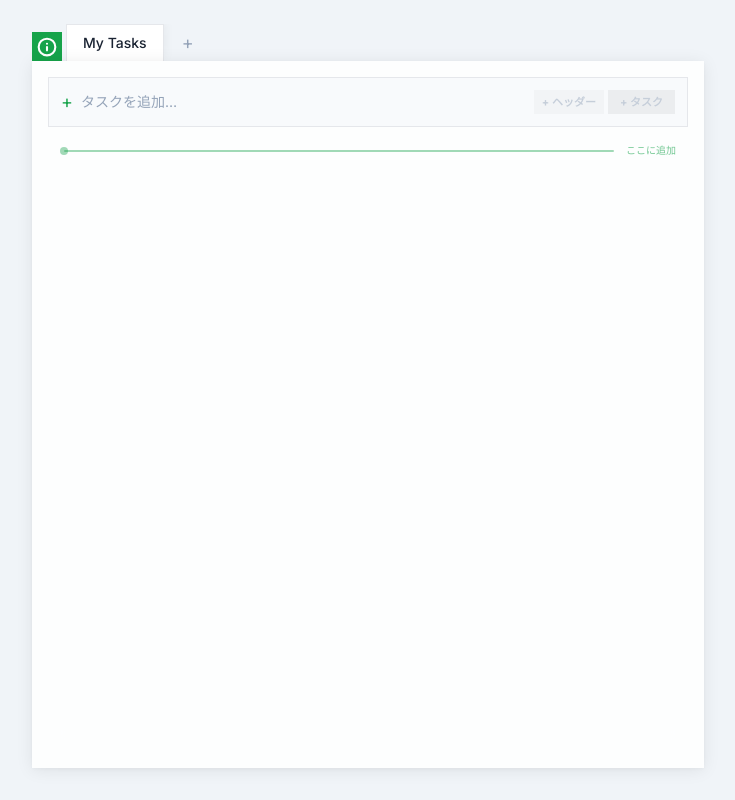
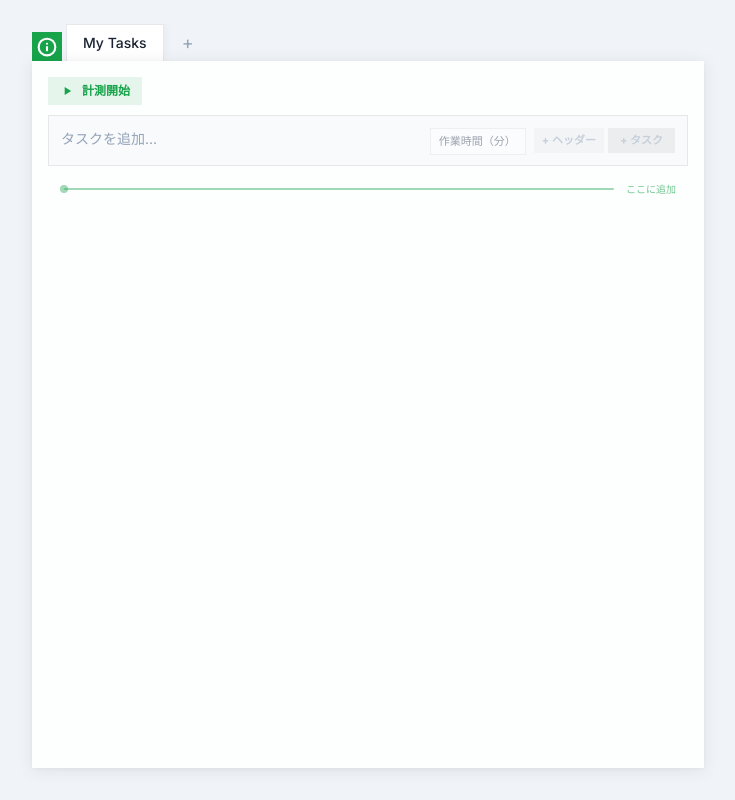
Before and after one commit to yuya-dot-is/local-todo, a React (Vite) app: page / in a window 1280 px wide. Shown: the whole page, without its empty margins (272-1007 px from the left). Built offline with nearby package versions, Linux system fonts and the light colour scheme; the HTML template or start-up script is replaced by a standard one; a web font is replaced by a local one.

Commit message:
feat: add stopwatch functionality and task time estimation support to TodoList and TodoItem components

```diff
--- a/src/components/TodoItem.tsx
+++ b/src/components/TodoItem.tsx
@@ -1,4 +1,4 @@
-import { useState, useRef, useEffect, useCallback } from 'react'
+import { useState, useRef, useEffect, useCallback, useMemo } from 'react'
 import { motion, AnimatePresence, useAnimation, Reorder } from 'framer-motion'
 import { useTodoStore } from '../store/useTodoStore'
 import type { TodoItem as TodoItemType } from '../types'
@@ -114,13 +114,60 @@ export default function TodoItem({
   allTodos,
   index,
 }: Props) {
-  const { toggleTodo, editTodo, deleteTodo, toggleRole } = useTodoStore()
+  const { toggleTodo, editTodo, deleteTodo, toggleRole, stopwatchActive, stopwatchPaused, stopwatchStartTime, stopwatchAccumulatedTime } = useTodoStore()
   const [editing, setEditing] = useState(false)
   const [editValue, setEditValue] = useState(item.title)
+  const [editEstimate, setEditEstimate] = useState(item.estimate || '')
   const [justChecked, setJustChecked] = useState(false)
   const [isDeleting, setIsDeleting] = useState(false)
-  const inputRef = useRef<HTMLInputElement>(null)
+  const [elapsed, setElapsed] = useState(0)
+  const inputRef = useRef<HTMLInputElement | HTMLTextAreaElement>(null)
   const checkControls = useAnimation()
+
+  const isActiveTimerTask = useCallback(() => {
+    if (!stopwatchActive || item.checked || item.isHeader || item.isCaret) return false
+    const firstUnchecked = allTodos?.find(t => !t.checked && !t.isHeader && !t.isCaret)
+    return firstUnchecked?.id === item.id
+  }, [stopwatchActive, item.checked, item.isHeader, item.isCaret, allTodos, item.id])()
+
+  useEffect(() => {
+    if (!isActiveTimerTask || (!stopwatchStartTime && !stopwatchAccumulatedTime)) {
+      setElapsed(0)
+      return
+    }
+
+    const update = () => {
+      const currentSession = stopwatchStartTime ? (Date.now() - stopwatchStartTime) : 0
+      setElapsed(Math.floor((stopwatchAccumulatedTime + currentSession) / 1000))
+    }
+
+    update()
+    if (!stopwatchPaused && stopwatchStartTime) {
+      const interval = setInterval(update, 1000)
+      return () => clearInterval(interval)
+    }
+  }, [isActiveTimerTask, stopwatchStartTime, stopwatchAccumulatedTime, stopwatchPaused])
+
+  const formatTime = (seconds: number) => {
+    const h = Math.floor(seconds / 3600)
+    const m = Math.floor((seconds % 3600) / 60)
+    const s = seconds % 60
+    return `${h.toString().padStart(2, '0')}:${m.toString().padStart(2, '0')}:${s.toString().padStart(2, '0')}`
+  }
+
+  const formatEstimate = (minStr: string) => {
+    const totalMinutes = parseInt(minStr || '0')
+    if (isNaN(totalMinutes) || totalMinutes <= 0) return ''
+    const h = Math.floor(totalMinutes / 60)
+    const m = totalMinutes % 60
+    return `${h.toString().padStart(2, '0')}:${m.toString().padStart(2, '0')}:00`
+  }
+
+  const isOverTime = useMemo(() => {
+    const estimateMinutes = parseInt(item.estimate || '0')
+    if (isNaN(estimateMinutes) || estimateMinutes <= 0) return false
+    return elapsed > estimateMinutes * 60
+  }, [item.estimate, elapsed])
 
   useEffect(() => {
     if (editing && inputRef.current) inputRef.current.select()
@@ -128,12 +175,20 @@ export default function TodoItem({
 
   // Update editValue when item title changes externally
   useEffect(() => {
-    if (!editing) setEditValue(item.title)
-  }, [item.title, editing])
+    if (!editing) {
+      setEditValue(item.title)
+      setEditEstimate(item.estimate || '')
+    }
+  }, [item.title, item.estimate, editing])
 
   const commitEdit = () => {
-    if (editValue.trim()) editTodo(tabId, item.id, editValue.trim())
-    else setEditValue(item.title)
+    const finalTitle = editValue.trim()
+    if (finalTitle) {
+      editTodo(tabId, item.id, finalTitle, item.isHeader ? '' : editEstimate.trim())
+    } else {
+      setEditValue(item.title)
+      setEditEstimate(item.estimate || '')
+    }
     setEditing(false)
   }
 
@@ -192,6 +247,7 @@ export default function TodoItem({
     <Reorder.Item
       value={item}
       id={item.id}
+      dragListener={!editing}
       className="group relative"
       initial={{ opacity: 0, y: 10, scale: 0.97 }}
       animate={isDeleting
@@ -262,26 +318,49 @@ export default function TodoItem({
 
           {/* title */}
           {editing ? (
-            <input
-              ref={inputRef}
+            <div className="flex-1 flex flex-col gap-1">
+              <textarea
+                ref={inputRef as any}
                 value={editValue}
                 onChange={(e) => setEditValue(e.target.value)}
                 onBlur={commitEdit}
                 onKeyDown={(e) => {
-                if (e.key === 'Enter') commitEdit()
+                  if (e.nativeEvent.isComposing) return
+                  if (e.key === 'Enter' && !e.shiftKey) {
+                    e.preventDefault()
+                    commitEdit()
+                  }
                   if (e.key === 'Escape') {
                     setEditValue(item.title)
+                    setEditEstimate(item.estimate || '')
                     setEditing(false)
                   }
                 }}
-              className="flex-1 bg-surface-2 px-2.5 py-1 text-sm text-ink
-                outline-none border border-accent/40 focus:border-accent shadow-sm"
+                rows={1}
+                className="w-full bg-surface-2 px-2.5 py-1 text-sm text-ink
+                  outline-none border border-accent/40 focus:border-accent shadow-sm resize-none leading-relaxed"
+                onInput={(e) => {
+                  const target = e.target as HTMLTextAreaElement
+                  target.style.height = 'auto'
+                  target.style.height = `${target.scrollHeight}px`
+                }}
               />
+              {!item.isHeader && (
+                <input
+                  value={editEstimate}
+                  onChange={(e) => setEditEstimate(e.target.value)}
+                  onBlur={commitEdit}
+                  placeholder="作業時間（分）"
+                  className="w-24 bg-surface-2 px-2 py-0.5 text-[10px] text-ink outline-none border border-black/5"
+                />
+              )}
+            </div>
           ) : (
+            <div className="flex-1 flex flex-col min-w-0">
               <span
                 onDoubleClick={() => setEditing(true)}
                 className={`
-                flex-1 leading-relaxed cursor-default select-none
+                  leading-relaxed cursor-default select-none line-clamp-3 whitespace-pre-wrap
                   transition-all duration-300
                   ${item.isHeader ? 'text-base font-bold' : 'text-sm'}
                   ${item.checked && !item.isHeader ? 'line-through opacity-50' : ''}
@@ -289,6 +368,21 @@ export default function TodoItem({
               >
                 {item.title || (item.isHeader ? '名称未設定ヘッダー' : '名称未設定タスク')}
               </span>
+            {!item.isHeader && (item.estimate || isActiveTimerTask) && (
+              <div className="flex items-center gap-2 mt-0.5">
+                {isActiveTimerTask && (
+                  <span className={`font-mono text-[10px] font-bold ${isOverTime ? 'text-red-500' : 'text-accent'}`}>
+                    {formatTime(elapsed)}
+                  </span>
+                )}
+                {item.estimate && (
+                  <span className="text-ink-faint text-[10px] italic">
+                    {formatEstimate(item.estimate)}
+                  </span>
+                )}
+              </div>
+            )}
+            </div>
           )}
 
           {item.isHeader && headerStats !== null && (
--- a/src/components/TodoList.tsx
+++ b/src/components/TodoList.tsx
@@ -10,22 +10,80 @@ interface Props {
 }
 
 export default function TodoList({ tabId, todos }: Props) {
-  const { addTodo, reorderTodos } = useTodoStore()
+  const { addTodo, reorderTodos, stopwatchActive, stopwatchPaused, setStopwatch, pauseStopwatch, resetStopwatch } = useTodoStore()
   const [inputValue, setInputValue] = useState('')
+  const [estimateValue, setEstimateValue] = useState('')
   const [focused, setFocused] = useState(false)
 
   const handleAdd = (isHeader: boolean = false) => {
     if (inputValue.trim()) {
-      addTodo(tabId, inputValue.trim(), isHeader)
+      addTodo(tabId, inputValue.trim(), isHeader, isHeader ? '' : estimateValue.trim())
       setInputValue('')
+      setEstimateValue('')
     }
   }
 
   return (
     <div className="flex flex-col gap-0.5">
+      {/* Stopwatch Toggle */}
+      <div className="mb-2 flex items-center gap-2">
+        {!stopwatchActive ? (
+          <button
+            onClick={() => setStopwatch(true)}
+            className="flex items-center gap-2 px-3 py-1.5 text-xs font-bold transition-all bg-accent/10 text-accent hover:bg-accent/20"
+          >
+            <svg width="14" height="14" viewBox="0 0 24 24" fill="currentColor">
+              <path d="M8 5v14l11-7z" />
+            </svg>
+            計測開始
+          </button>
+        ) : (
+          <>
+            <button
+              onClick={() => pauseStopwatch(!stopwatchPaused)}
+              className={`flex items-center gap-2 px-3 py-1.5 text-xs font-bold transition-all
+                ${stopwatchPaused ? 'bg-accent/10 text-accent hover:bg-accent/20' : 'bg-red-500 text-white shadow-sm'}`}
+            >
+              {stopwatchPaused ? (
+                <>
+                  <svg width="14" height="14" viewBox="0 0 24 24" fill="currentColor">
+                    <path d="M8 5v14l11-7z" />
+                  </svg>
+                  再開
+                </>
+              ) : (
+                <>
+                  <svg width="14" height="14" viewBox="0 0 24 24" fill="currentColor">
+                    <path d="M6 19h4V5H6v14zm8-14v14h4V5h-4z" />
+                  </svg>
+                  一時停止
+                </>
+              )}
+            </button>
+            <button
+              onClick={resetStopwatch}
+              className="flex items-center gap-2 px-3 py-1.5 text-xs font-bold transition-all bg-black/5 text-ink-muted hover:bg-black/10"
+              title="リセット"
+            >
+              <svg width="14" height="14" viewBox="0 0 24 24" fill="none" stroke="currentColor" strokeWidth="2.5" strokeLinecap="round" strokeLinejoin="round">
+                <path d="M23 4v6h-6M1 20v-6h6" />
+                <path d="M3.51 9a9 9 0 0 1 14.85-3.36L23 10M1 14l4.64 4.36A9 9 0 0 0 20.49 15" />
+              </svg>
+              リセット
+            </button>
+            <button
+              onClick={() => setStopwatch(false)}
+              className="flex items-center gap-2 px-3 py-1.5 text-xs font-bold transition-all bg-black text-white hover:bg-black/80"
+            >
+              停止
+            </button>
+          </>
+        )}
+      </div>
+
       <div
         className={`
-          mb-3 flex items-center gap-2 px-3 py-2.5
+          mb-3 flex items-start gap-2 px-3 py-2.5
           border transition-all duration-200
           ${focused
             ? 'border-accent/40 bg-accent/4 shadow-sm'
@@ -33,19 +91,38 @@ export default function TodoList({ tabId, todos }: Props) {
           }
         `}
       >
-        <span className="text-accent text-lg select-none font-light">+</span>
-        <input
+        <textarea
           value={inputValue}
           onChange={(e) => setInputValue(e.target.value)}
           onFocus={() => setFocused(true)}
           onBlur={() => setFocused(false)}
           onKeyDown={(e) => {
-            if (e.key === 'Enter') handleAdd(false)
+            if (e.nativeEvent.isComposing) return
+            if (e.key === 'Enter' && !e.shiftKey) {
+              e.preventDefault()
+              handleAdd(false)
+            }
           }}
           placeholder="タスクを追加…"
-          className="flex-1 bg-transparent text-sm text-ink placeholder-ink-faint outline-none"
+          rows={1}
+          className="flex-1 bg-transparent text-sm text-ink placeholder-ink-faint outline-none resize-none py-0.5 leading-relaxed min-h-[1.5rem] max-h-[4.5rem]"
+          onInput={(e) => {
+            const target = e.target as HTMLTextAreaElement
+            target.style.height = 'auto'
+            target.style.height = `${target.scrollHeight}px`
+          }}
         />
-        <div className="flex items-center gap-1">
+
+        <input
+          value={estimateValue}
+          onChange={(e) => setEstimateValue(e.target.value)}
+          onFocus={() => setFocused(true)}
+          onBlur={() => setFocused(false)}
+          placeholder="作業時間（分）"
+          className="w-24 bg-white/50 text-[11px] text-ink px-2 py-1 border border-black/5 outline-none focus:border-accent/30 mt-0.5"
+        />
+
+        <div className="flex items-center gap-1 mt-0.5">
           <button
             onMouseDown={(e) => e.preventDefault()}
             onClick={() => handleAdd(true)}
--- a/src/store/useTodoStore.ts
+++ b/src/store/useTodoStore.ts
@@ -21,8 +21,39 @@ export const useTodoStore = create<TodoStore>()(
       tabs: [defaultTab()],
       activeTabIndex: 0,
       showInfoTab: false,
+      stopwatchActive: false,
+      stopwatchPaused: false,
+      stopwatchStartTime: null,
+      stopwatchAccumulatedTime: 0,
 
       setShowInfoTab: (show) => set({ showInfoTab: show }),
+      setStopwatch: (active) => set({
+        stopwatchActive: active,
+        stopwatchPaused: false,
+        stopwatchStartTime: active ? Date.now() : null,
+        stopwatchAccumulatedTime: 0
+      }),
+      pauseStopwatch: (paused) => set((s) => {
+        if (paused) {
+          const now = Date.now()
+          const elapsed = s.stopwatchStartTime ? now - s.stopwatchStartTime : 0
+          return {
+            stopwatchPaused: true,
+            stopwatchAccumulatedTime: s.stopwatchAccumulatedTime + elapsed,
+            stopwatchStartTime: null
+          }
+        } else {
+          return {
+            stopwatchPaused: false,
+            stopwatchStartTime: Date.now()
+          }
+        }
+      }),
+      resetStopwatch: () => set((s) => ({
+        stopwatchStartTime: s.stopwatchActive ? Date.now() : null,
+        stopwatchAccumulatedTime: 0,
+        stopwatchPaused: false
+      })),
 
       addTab: () =>
         set((s) => ({ tabs: [...s.tabs, defaultTab()] })),
@@ -47,7 +78,7 @@ export const useTodoStore = create<TodoStore>()(
 
       setActiveTab: (index) => set({ activeTabIndex: index, showInfoTab: false }),
 
-      addTodo: (tabId, title, isHeader = false) =>
+      addTodo: (tabId, title, isHeader = false, estimate = '') =>
         set((s) => ({
           tabs: s.tabs.map((tab) => {
             if (tab.id !== tabId) return tab
@@ -69,6 +100,7 @@ export const useTodoStore = create<TodoStore>()(
               checked: false,
               createdAt: Date.now(),
               isHeader,
+              estimate,
             }
 
             // Insert exactly before the caret
@@ -78,11 +110,18 @@ export const useTodoStore = create<TodoStore>()(
           }),
         })),
 
-      editTodo: (tabId, todoId, title) =>
+      editTodo: (tabId, todoId, title, estimate) =>
         set((s) => ({
           tabs: s.tabs.map((tab) => {
             if (tab.id !== tabId) return tab
-            const todos = tab.todos.map(t => t.id === todoId ? { ...t, title } : t)
+            const todos = tab.todos.map(t => {
+              if (t.id === todoId) {
+                const updated = { ...t, title }
+                if (estimate !== undefined) updated.estimate = estimate
+                return updated
+              }
+              return t
+            })
             return { ...tab, todos }
           }),
         })),
@@ -94,6 +133,10 @@ export const useTodoStore = create<TodoStore>()(
             const todos = tab.todos.map(t => t.id === todoId ? { ...t, checked: !t.checked } : t)
             return { ...tab, todos }
           }),
+          // Reset start time to now when a task is completed, so the next one starts from 0
+          stopwatchStartTime: s.stopwatchActive ? Date.now() : s.stopwatchStartTime,
+          stopwatchAccumulatedTime: 0,
+          stopwatchPaused: false
         })),
 
       toggleRole: (tabId, todoId) =>
```
Also changed, not shown: src/types/index.ts (+10 -2 lines). Lines whose indentation alone changed are shown as unchanged.
